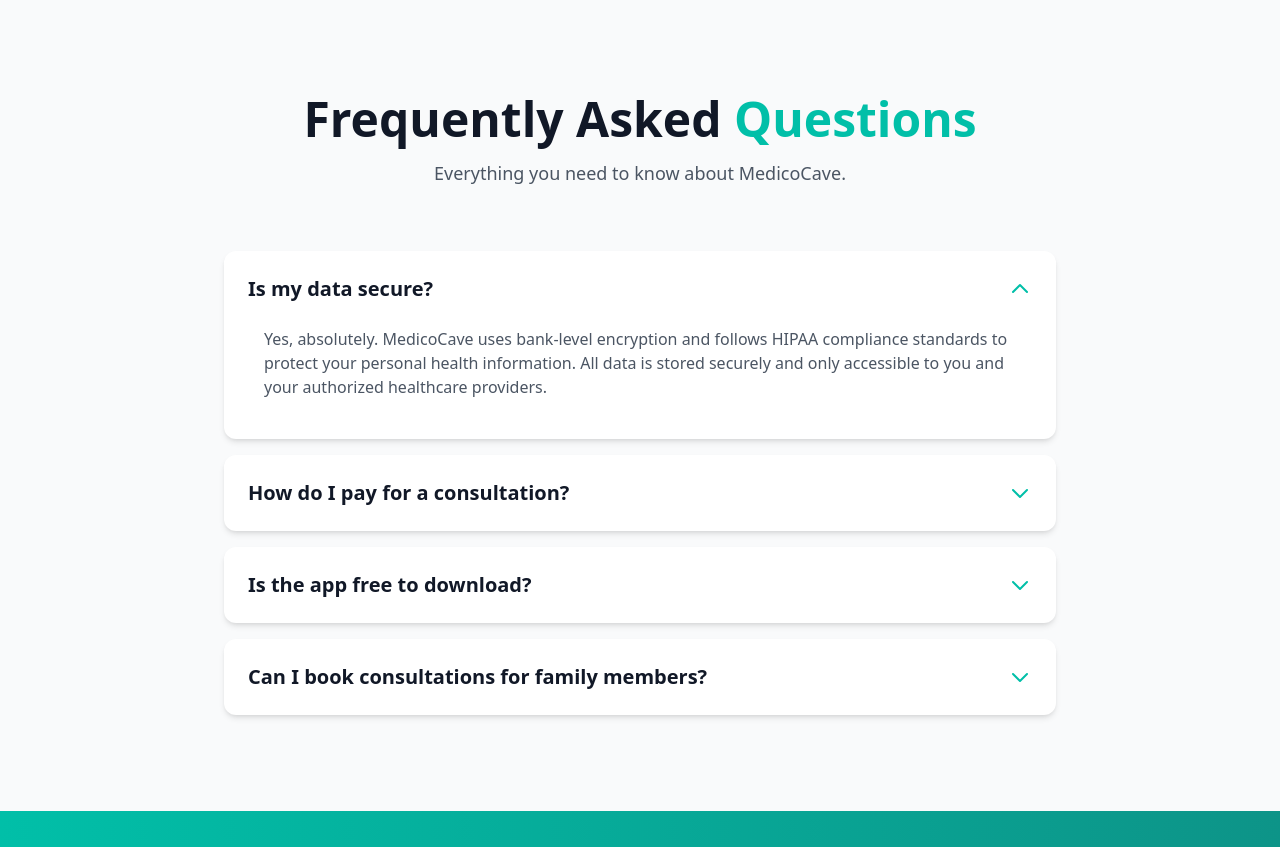
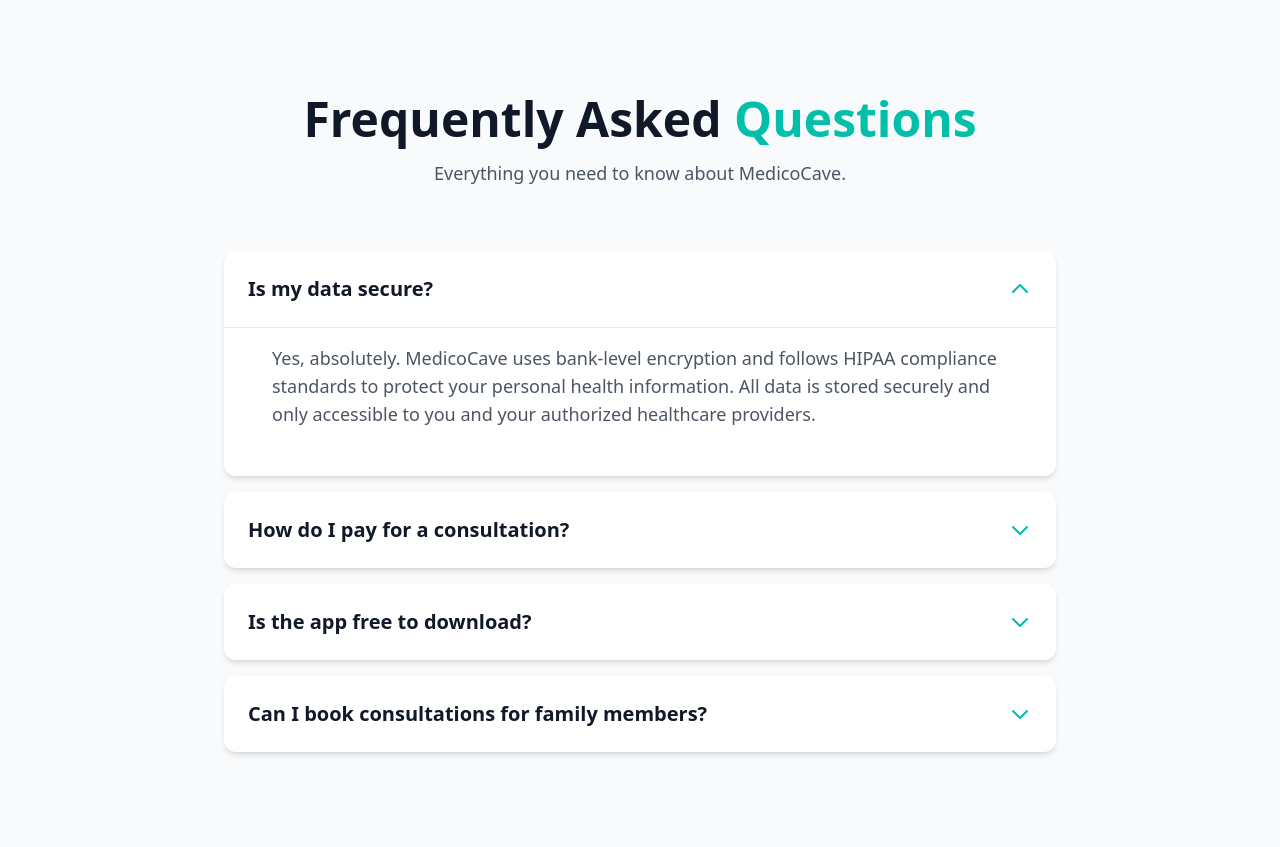
Before and after one commit to Mwangi-dan/medicoCave, a Django app: template website/templates/website/index.html in a window 1280 px wide, after a click on "Is my data secure?". Shown: the part 2785-3632 px from the top of the page. Run offline with Django 4.2, Linux system fonts and the light colour scheme; the template is opened without the code that fills it, so the values that code supplies are empty; some libraries are stand-ins or nearby versions.

Commit message:
Improve FAQ answer padding and visual clarity with better spacing and borders

```diff
--- a/website/templates/website/index.html
+++ b/website/templates/website/index.html
@@ -303,8 +303,8 @@
                         <path stroke-linecap="round" stroke-linejoin="round" stroke-width="2" d="M19 9l-7 7-7-7" />
                     </svg>
                 </button>
-                <div id="faq-answer-1" class="hidden px-8 md:px-10 pb-8 md:pb-10">
-                    <p class="text-gray-600 dark:text-gray-300">
+                <div id="faq-answer-1" class="hidden pt-4 pb-10 md:pb-12 px-8 md:px-12 border-t border-gray-200 dark:border-gray-700">
+                    <p class="text-gray-600 dark:text-gray-300 leading-relaxed text-base md:text-lg">
                         Yes, absolutely. MedicoCave uses bank-level encryption and follows HIPAA compliance standards to protect your personal health information. All data is stored securely and only accessible to you and your authorized healthcare providers.
                     </p>
                 </div>
@@ -318,8 +318,8 @@
                         <path stroke-linecap="round" stroke-linejoin="round" stroke-width="2" d="M19 9l-7 7-7-7" />
                     </svg>
                 </button>
-                <div id="faq-answer-2" class="hidden px-8 md:px-10 pb-8 md:pb-10">
-                    <p class="text-gray-600 dark:text-gray-300">
+                <div id="faq-answer-2" class="hidden pt-4 pb-10 md:pb-12 px-8 md:px-12 border-t border-gray-200 dark:border-gray-700">
+                    <p class="text-gray-600 dark:text-gray-300 leading-relaxed text-base md:text-lg">
                         You can pay securely through the app using credit cards, debit cards, or digital wallets. All payments are processed through our secure payment gateway. You'll receive a receipt immediately after payment.
                     </p>
                 </div>
@@ -333,8 +333,8 @@
                         <path stroke-linecap="round" stroke-linejoin="round" stroke-width="2" d="M19 9l-7 7-7-7" />
                     </svg>
                 </button>
-                <div id="faq-answer-3" class="hidden px-8 md:px-10 pb-8 md:pb-10">
-                    <p class="text-gray-600 dark:text-gray-300">
+                <div id="faq-answer-3" class="hidden pt-4 pb-10 md:pb-12 px-8 md:px-12 border-t border-gray-200 dark:border-gray-700">
+                    <p class="text-gray-600 dark:text-gray-300 leading-relaxed text-base md:text-lg">
                         Yes, the MedicoCave app is completely free to download from the App Store (iOS) and Google Play Store (Android). There are no subscription fees. You only pay for the consultations you book with healthcare professionals.
                     </p>
                 </div>
@@ -348,8 +348,8 @@
                         <path stroke-linecap="round" stroke-linejoin="round" stroke-width="2" d="M19 9l-7 7-7-7" />
                     </svg>
                 </button>
-                <div id="faq-answer-4" class="hidden px-8 md:px-10 pb-8 md:pb-10">
-                    <p class="text-gray-600 dark:text-gray-300">
+                <div id="faq-answer-4" class="hidden pt-4 pb-10 md:pb-12 px-8 md:px-12 border-t border-gray-200 dark:border-gray-700">
+                    <p class="text-gray-600 dark:text-gray-300 leading-relaxed text-base md:text-lg">
                         Yes, you can manage multiple profiles within your account. This allows you to book consultations for yourself and your family members, making it easy to manage everyone's healthcare needs from one place.
                     </p>
                 </div>
```
Also changed, not shown: website/static/logo.svg.
